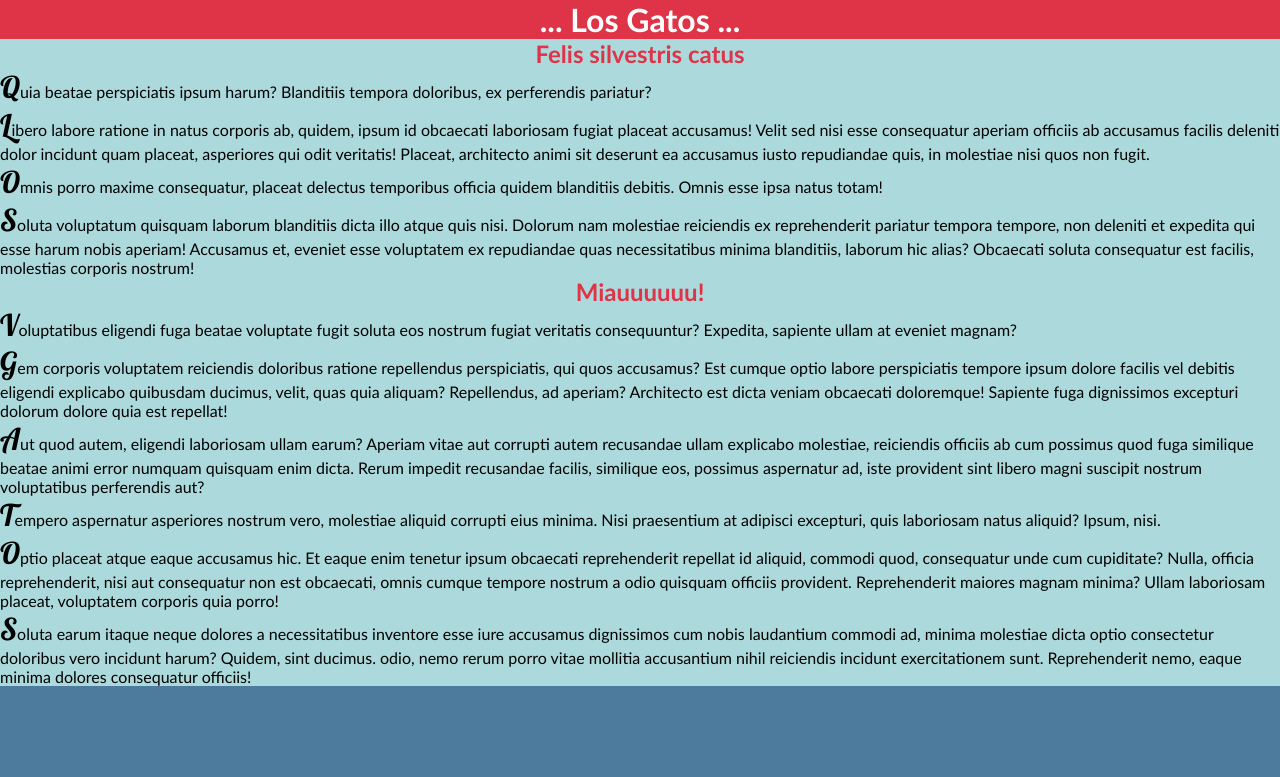
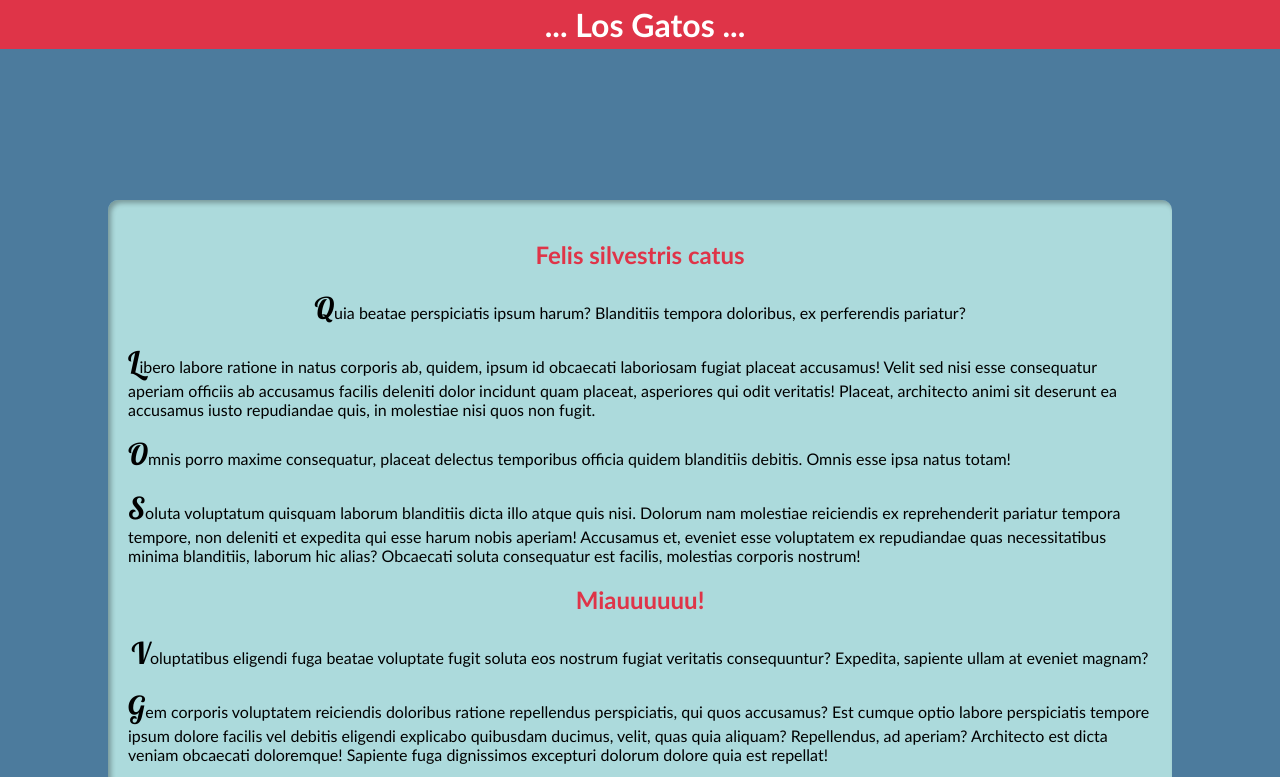
Before and after one commit to jmgaitan/ejercicio-11-gato, a plain HTML site: page index.html in a window 1280 px wide. Shown: the top 777 px of the page. Drawn offline with Linux system fonts and the light colour scheme; a web font is replaced by a local one.

Commit message:
cambios en el punto 11

```diff
--- a/css/estilos.css
+++ b/css/estilos.css
@@ -1,21 +1,45 @@
 @import url('https://fonts.googleapis.com/css2?family=Chivo+Mono&family=Lobster&family=Rubik+Doodle+Shadow&display=swap');
-*{
- padding: 0px;
- margin: 0px;
- font-family: 'Trebuchet MS', 'Lucida Sans Unicode', 'Lucida Grande', 'Lucida Sans', Arial, sans-serif;
-}
 
 html{
     background-color: #4c7b9d;
+    padding-bottom: 100px;
+    margin: 100px;
+    font-family: 'Trebuchet MS', 'Lucida Sans Unicode', 'Lucida Grande', 'Lucida Sans', Arial, sans-serif;
+    background-image: url(/css/img/ciudad.png);
+    background-repeat: no-repeat;
+    background-position: bottom;
+    background-size: contain;
 }
-body{
+
+body {
     background-color: #acdadc;
+    margin-top: 100px;
+    border-radius: 10px;
+    box-shadow: inset 3px 3px 5px 0px rgba(0, 0, 0, 0.3);
+    padding: 20px 20px 300px 20px;
 
+    background-image:url(/css/img/gato.png) ;
+    background-repeat: no-repeat;
+    background-position: 50% 140%;
+    background-position: fixed;
+    background-size: 5%
+    position: relative;
+    overflow: visible;
 }
-h1 {
+
+
+
+h1[lang="es"] {
     background-color: #df3448;
     color: white;
     text-align: center;
+    text-align: absolute;
+    margin: 0px;
+    padding: 5px;
+    width: 100%;
+    top: 0;
+    position: fixed;
+    left: 0px;
 }
 
 h2 {
@@ -23,7 +47,11 @@ h2 {
     text-align: center;
 }
 
-p::first-letter{
+h2 + p {
+    text-align: center;
+}
+
+p::first-letter {
     font-family: 'Lobster', cursive;
     font-size: 30px;
 }
```
